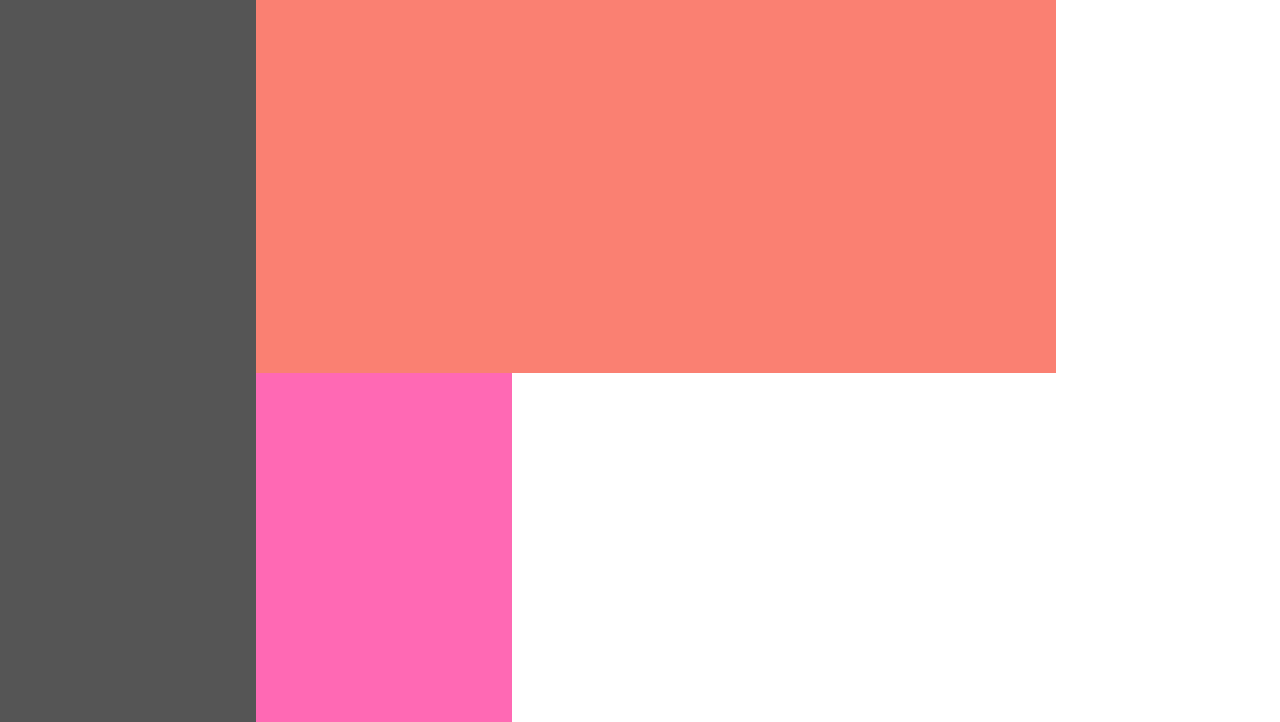
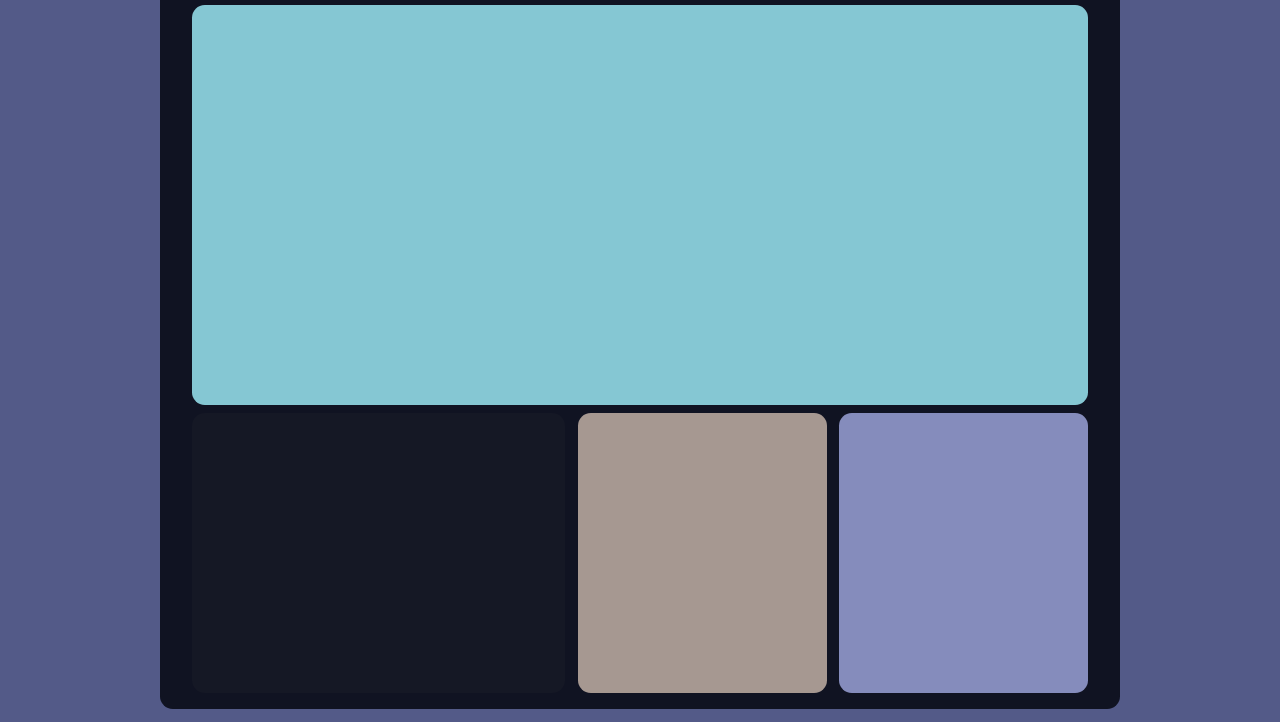
Before and after one commit to Dafeigy/ChartGPT-js, a plain HTML site: page index.html in a window 1280 px wide. Shown: the part 67-789 px from the top of the page. Drawn offline with nearby package versions, Linux system fonts and the light colour scheme.

Commit message:
<Update>:Fxck css. Fuck layout

```diff
--- a/assets/css/main.css
+++ b/assets/css/main.css
@@ -7,38 +7,72 @@
 body {
     font-family: Arial, sans-serif;
     line-height: 1.6;
-    background-color: #fff;
+    background-color: #535A88;
 }
-#contet{
+#main{
+    margin: 2vh auto;
+
+    align-self: center;
+    background: #101322;
+    width: 75vw;
+    height: 95vh;
+    border: none;
+    border-radius: 1vw;
+}
+
+#banner{
     display: flex;
+    /* background-color: aquamarine; */
+    width: 75vw;
+    height: 6vh;
+}
+
+#chart{
+    background-color: #85C7D3;
+    width: 70vw;
+    height: 50vh;
+    display: flex;
+    margin: 1vh auto;
+    align-self: center;
+    border-radius: 1vw;
+}
+
+#bottom {
+    display: flex;
+    width: 70vw;
+    align-items: center;
+    margin: 1vh auto;
+    justify-content: center;
+    align-items: center;
 
 }
-#banner{
-    background-color: darkorange;
-    width: 100vw;
-    height: 5vh;
+#bottom *{
+    margin: 0 0.5vw;
 }
-
-#sidebar{
-    display: flex;
-    background-color: #555;
-    height: 95vh;
-    width: 20vw;
-    float: left;
+#userinput{
+    background-color: #171B27;
+    opacity: 0.7;
+    width: 30vw;
+    height: 35vh;
+    border-radius: 1vw;
+    margin-left: 0;
 }
 
 #config{
-    background-color: hotpink;
-    height: 95vh;
+    background-color: #e5d0c0;
+    opacity: 0.7;
     width: 20vw;
-    float: left;
+    height: 35vh;
+
+    border-radius: 1vw;
 }
-#chart-container {
-    display: flex;
-    float: left;
-    background-color: salmon;
-    width: 100vh;
-    height: 50vh;
+#TBD{
+    background-color: #B7BFFE;
+    opacity: 0.7;
+    width: 20vw;
+    height: 35vh;
+    margin-right: 0;
+    border-radius: 1vw;
 }
 
 #loader{
--- a/index.html
+++ b/index.html
@@ -8,10 +8,22 @@
     <title>ChartsGPT</title>
 </head>
 <body>
-    <div id="banner"></div>
+    <div id="main">
+        <div id="banner">
+            <div id="logo"> LOGO</div>
+            <div id="about"></div>
+            <div id="contact"></div>
 
+        </div>
+        <div id="chart"></div>
+        <div id="bottom">
+            <div id="userinput"></div>
+            <div id="config"></div>
+            <div id="TBD"></div>
+        </div>
+    </div>
     <div id="container">
-        <div id="sidebar"></div>
+
         <div id="content">
             <div id="chart-container"></div>
             <div id="loader" class="loader">
```
